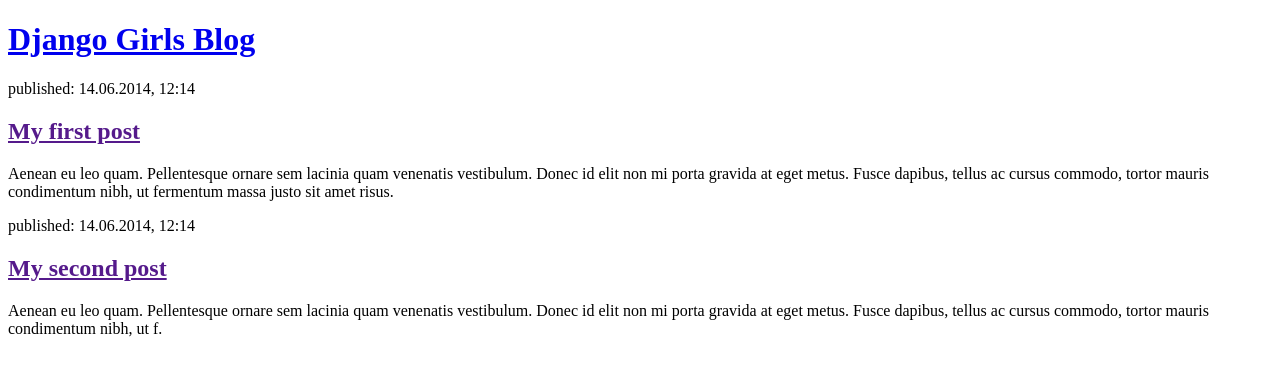
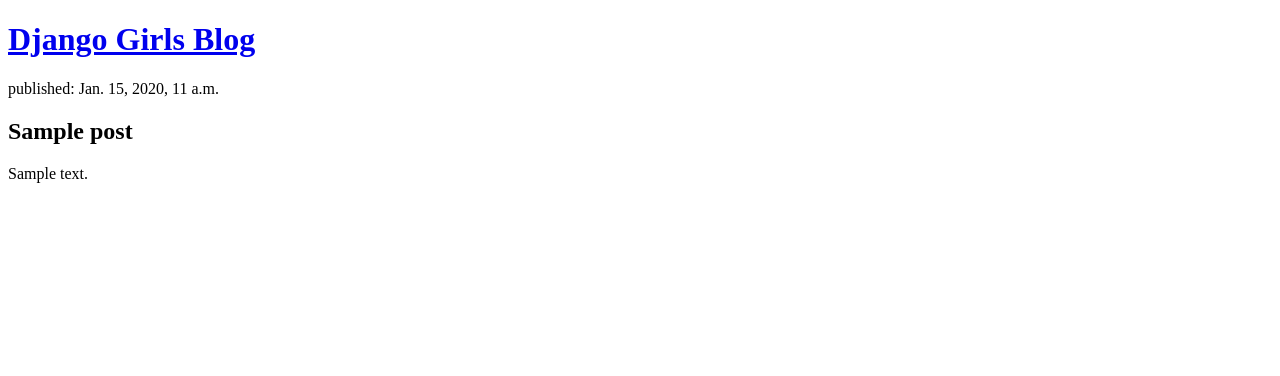
Before and after one commit to mistrecoder/my-first-blog, a Django app: page / in a window 1280 px wide. Shown: the top 376 px of the page. Run offline with Django 5.2, Linux system fonts and the light colour scheme; tables that the repository leaves empty hold one stand-in row (values such as "Sample post").

Commit message:
Modified templates to display posts from database.

```diff
--- a/blog/templates/blog/post_list.html
+++ b/blog/templates/blog/post_list.html
@@ -7,17 +7,12 @@
         <header>
             <h1><a href="/">Django Girls Blog</a></h1>
         </header>
-
-        <article>
-            <time>published: 14.06.2014, 12:14</time>
-            <h2><a href="">My first post</a></h2>
-            <p>Aenean eu leo quam. Pellentesque ornare sem lacinia quam venenatis vestibulum. Donec id elit non mi porta gravida at eget metus. Fusce dapibus, tellus ac cursus commodo, tortor mauris condimentum nibh, ut fermentum massa justo sit amet risus.</p>
-        </article>
-
-        <article>
-            <time>published: 14.06.2014, 12:14</time>
-            <h2><a href="">My second post</a></h2>
-            <p>Aenean eu leo quam. Pellentesque ornare sem lacinia quam venenatis vestibulum. Donec id elit non mi porta gravida at eget metus. Fusce dapibus, tellus ac cursus commodo, tortor mauris condimentum nibh, ut f.</p>
-        </article>
+        {% for post in post %}
+            <article >
+                <time >published: {{ post.published_date }}</time>
+                <h2>{{ post.title }}</h2>
+                <p>{{ post.text|linebreaks }}</p>
+            </article>
+        {% endfor %}
     </body>
 </html>
--- a/blog/views.py
+++ b/blog/views.py
@@ -1,5 +1,7 @@
+from django.utils import timezone
 from django.shortcuts import render
-
+from .models import Post
 # Create your views here.
 def post_list(request):
-    return render(request, 'blog/post_list.html', {})
+    post=Post.objects.filter(published_date__lte=timezone.now()).order_by('published_date')
+    return render(request, 'blog/post_list.html', {'post': post})
```
